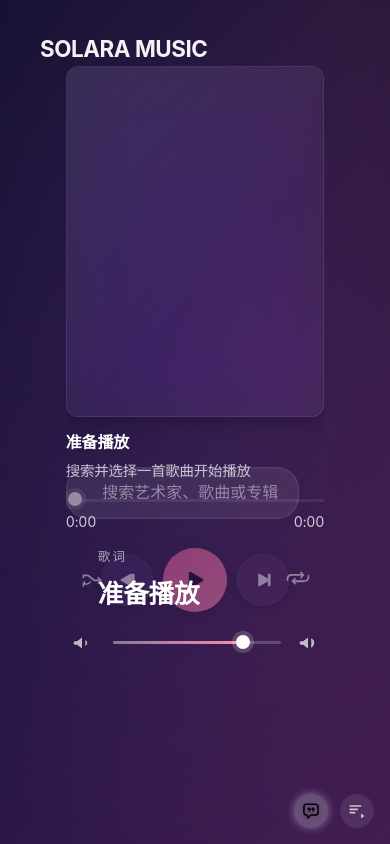
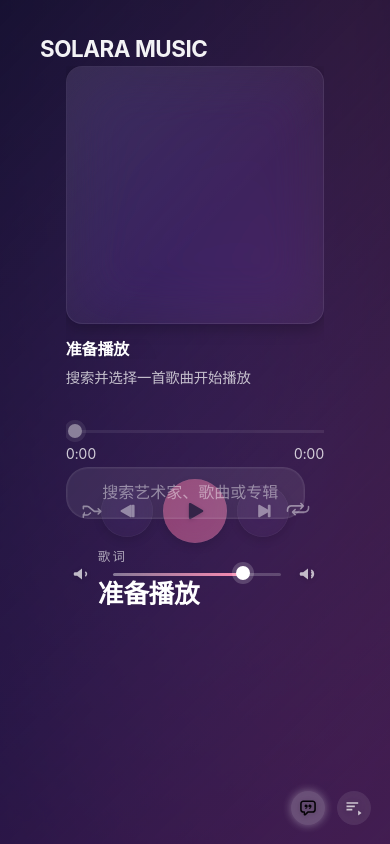
Before and after one commit to akudamatata/Solara-Apple-Music-Version, a React (Vite) app: page / in a window 390 px wide. Built offline with nearby package versions, Linux system fonts and the light colour scheme; a web font is replaced by a local one.

Commit message:
Adjust layout spacing and cover sizing

```diff
--- a/src/App.css
+++ b/src/App.css
@@ -171,6 +171,8 @@
   min-height: 100dvh;
   width: 100%;
   margin-inline: 0;
+  margin-bottom: 0;
+  padding-bottom: 0;
   box-sizing: border-box;
   overflow: hidden;
 }
@@ -195,6 +197,8 @@
   align-items: stretch;
   gap: clamp(2rem, 4vh, 3rem);
   justify-content: center;
+  margin-bottom: 0;
+  padding-bottom: 0;
 }
 
 .list-panel {
@@ -205,6 +209,8 @@
   min-width: 0;
   width: 100%;
   box-sizing: border-box;
+  margin-bottom: 0;
+  padding-bottom: 0;
 }
 
 .player-stage {
@@ -225,7 +231,7 @@
   box-sizing: border-box;
   overflow-x: hidden;
   --album-overhang: clamp(12px, 2vw, 18px);
-  --progress-width: clamp(480px, 100%, 720px);
+  --progress-width: clamp(240px, 100%, 600px);
   --album-width: var(--progress-width);
 }
 
@@ -247,19 +253,21 @@
   margin: 0 auto;
   padding: 0;
   max-width: min(100%, var(--progress-width));
+  aspect-ratio: 1 / 1;
 }
 
 .album-art {
-  width: var(--progress-width);
-  height: var(--progress-width);
+  width: 100%;
+  height: 100%;
   aspect-ratio: 1 / 1;
-  max-width: min(100%, 680px);
-  max-height: 680px;
+  max-width: var(--progress-width);
+  max-height: var(--progress-width);
   min-width: 240px;
   min-height: 240px;
   background-size: cover;
   background-position: center;
-  border-radius: 14px;
+  border-radius: 16px;
+  object-fit: cover;
   box-shadow: 0 24px 48px rgba(0, 0, 0, 0.45);
   position: relative;
   z-index: 1;
@@ -285,15 +293,18 @@
 }
 
 .album-placeholder {
-  width: var(--album-width);
-  height: var(--album-width);
-  border-radius: 12px;
+  width: 100%;
+  height: 100%;
+  max-width: var(--album-width);
+  max-height: var(--album-width);
+  border-radius: 16px;
   background: rgba(255, 255, 255, 0.05);
   box-shadow: 0 4px 16px rgba(0, 0, 0, 0.25);
   backdrop-filter: blur(28px) saturate(140%);
   border: 1px solid rgba(255, 255, 255, 0.08);
   position: relative;
   overflow: hidden;
+  object-fit: cover;
 }
 
 .album-placeholder::before {
@@ -359,8 +370,9 @@
   grid-column: content-start / content-end;
   display: grid;
   row-gap: clamp(0.6rem, 1.2vw, 0.85rem);
-  margin-top: 0;
-  width: min(100%, var(--progress-width));
+  width: 100%;
+  max-width: var(--progress-width);
+  margin: 1.5rem auto 0;
   justify-self: center;
 }
 
@@ -558,12 +570,12 @@
 }
 
 .bottom-right {
-  position: fixed;
-  bottom: 32px;
-  right: 40px;
-  display: flex;
-  gap: 12px;
-  z-index: 20;
+  position: absolute;
+  right: clamp(1.2rem, 2vw, 32px);
+  bottom: clamp(1.2rem, 2vw, 32px);
+  display: flex;
+  gap: 1rem;
+  z-index: 50;
 }
 
 .bottom-right button {
@@ -757,9 +769,10 @@
 
 .search-area {
   position: relative;
-  width: calc(100% - clamp(1.6rem, 2.6vw, 32px));
+  width: calc(100% - clamp(1.2rem, 2vw, 32px));
   align-self: flex-start;
   margin-top: 0;
+  margin-right: clamp(1.2rem, 2vw, 32px);
 }
 
 .search-bar {
@@ -776,7 +789,7 @@
   max-width: none;
   align-self: stretch;
   margin: 0;
-  margin-right: clamp(1.6rem, 2.6vw, 32px);
+  margin-right: clamp(1.2rem, 2vw, 32px);
 }
 
 .search-bar svg {
@@ -1625,8 +1638,7 @@
   }
 
   .bottom-right {
-    bottom: 24px;
-    right: 24px;
+    bottom: clamp(1rem, 4vw, 24px);
   }
 }
 
@@ -1644,8 +1656,7 @@
   }
 
   .bottom-right {
-    bottom: 16px;
-    right: 16px;
+    bottom: clamp(0.8rem, 5vw, 1.2rem);
     gap: 12px;
   }
 
```
